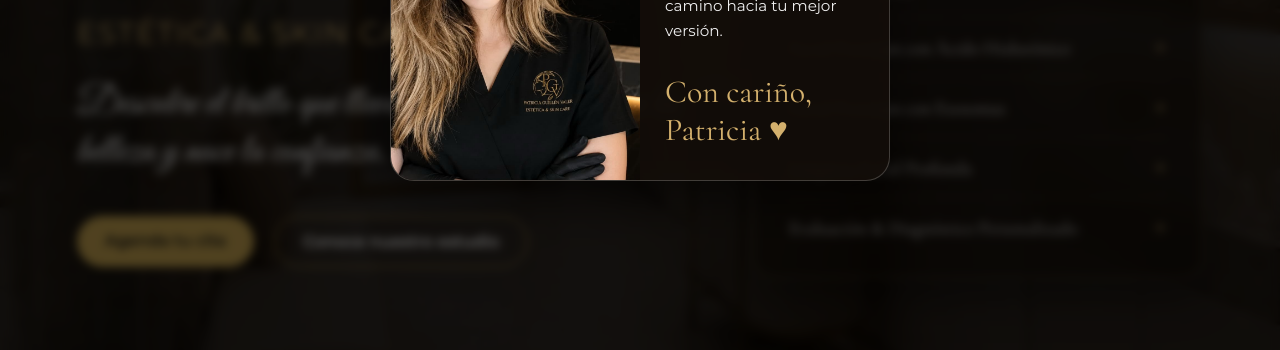
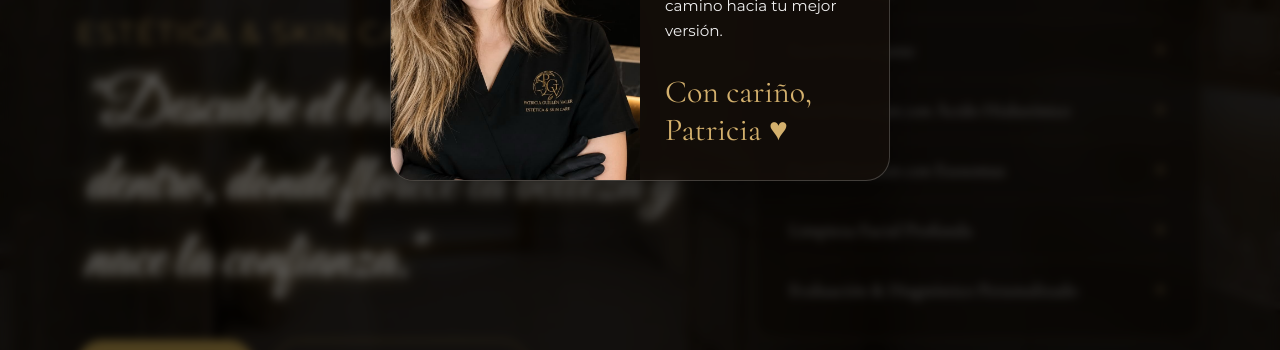
Before and after one commit to jkagmontoya-bit/patriciaguillenvaler, a React (Vite) app: page / in a window 1280 px wide. Shown: the part 394-744 px from the top of the page. Built offline with nearby package versions, Linux system fonts and the light colour scheme; no server answers; the database is empty.

Commit message:
style: double subtitle size, add quotes and glowing text-shadow

```diff
--- a/src/components/Hero.jsx
+++ b/src/components/Hero.jsx
@@ -11,8 +11,17 @@ const Hero = () => {
         <p className="small text-gold">BIENVENIDO(A) A NUESTRO ESTUDIO</p>
         <h1 className="font-serif">Patricia<br/>Guillén Valer</h1>
         <h2 className="text-gold">ESTÉTICA & SKIN CARE</h2>
-        <h3 style={{ fontFamily: '"Great Vibes", cursive', fontSize: '2.5rem', lineHeight: '1.2', fontWeight: '400', color: '#fff' }}>
-          Descubre el brillo que llevas dentro, donde florece la belleza y nace la confianza.
+        <h3 style={{
+          fontFamily: '"Great Vibes", cursive',
+          fontSize: 'clamp(3rem, 5vw, 4.5rem)',
+          lineHeight: '1.2',
+          fontWeight: '400',
+          color: '#fff',
+          textShadow: '0 0 8px rgba(255,255,255,0.6), 0 0 15px rgba(211,176,109,0.8), 0 0 25px rgba(211,176,109,0.5)',
+          margin: '20px 0',
+          padding: '0 10px'
+        }}>
+          "Descubre el brillo que llevas dentro, donde florece la belleza y nace la confianza."
         </h3>
 
         <div className="actions">
```
